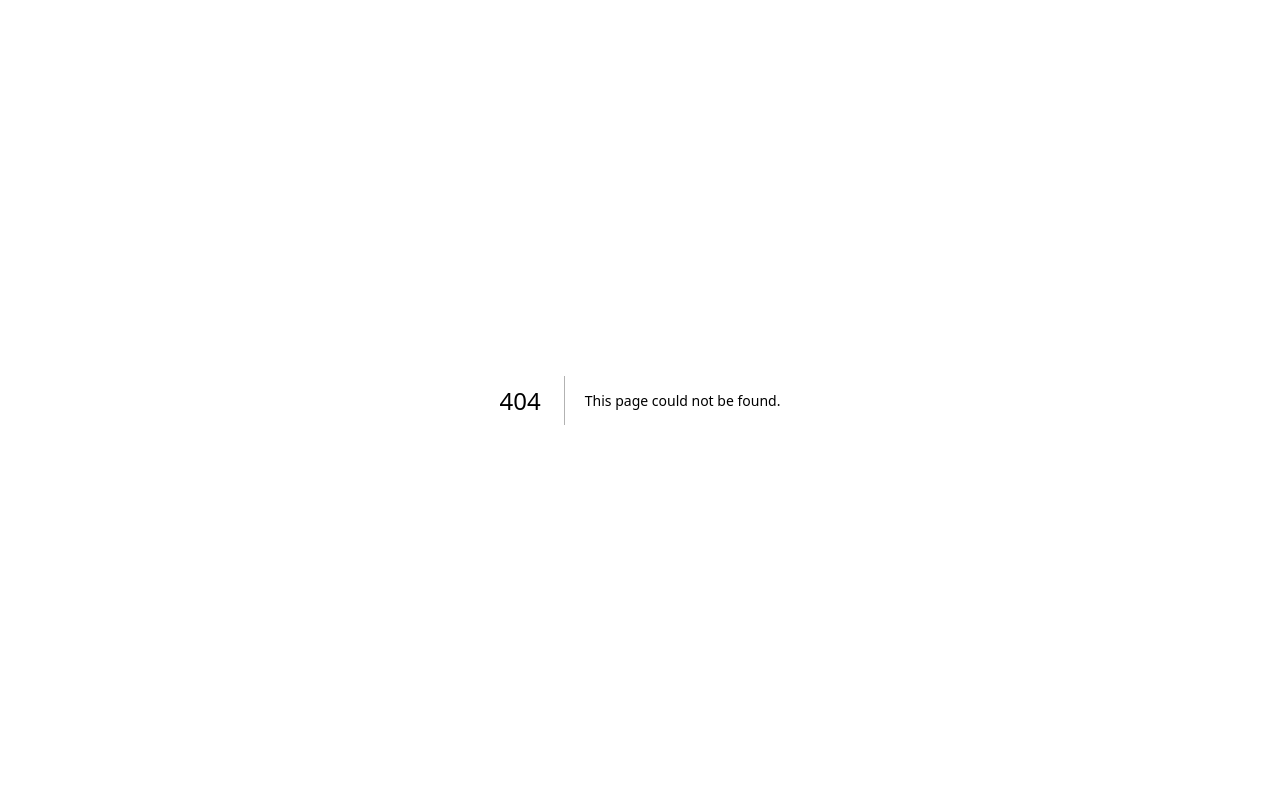
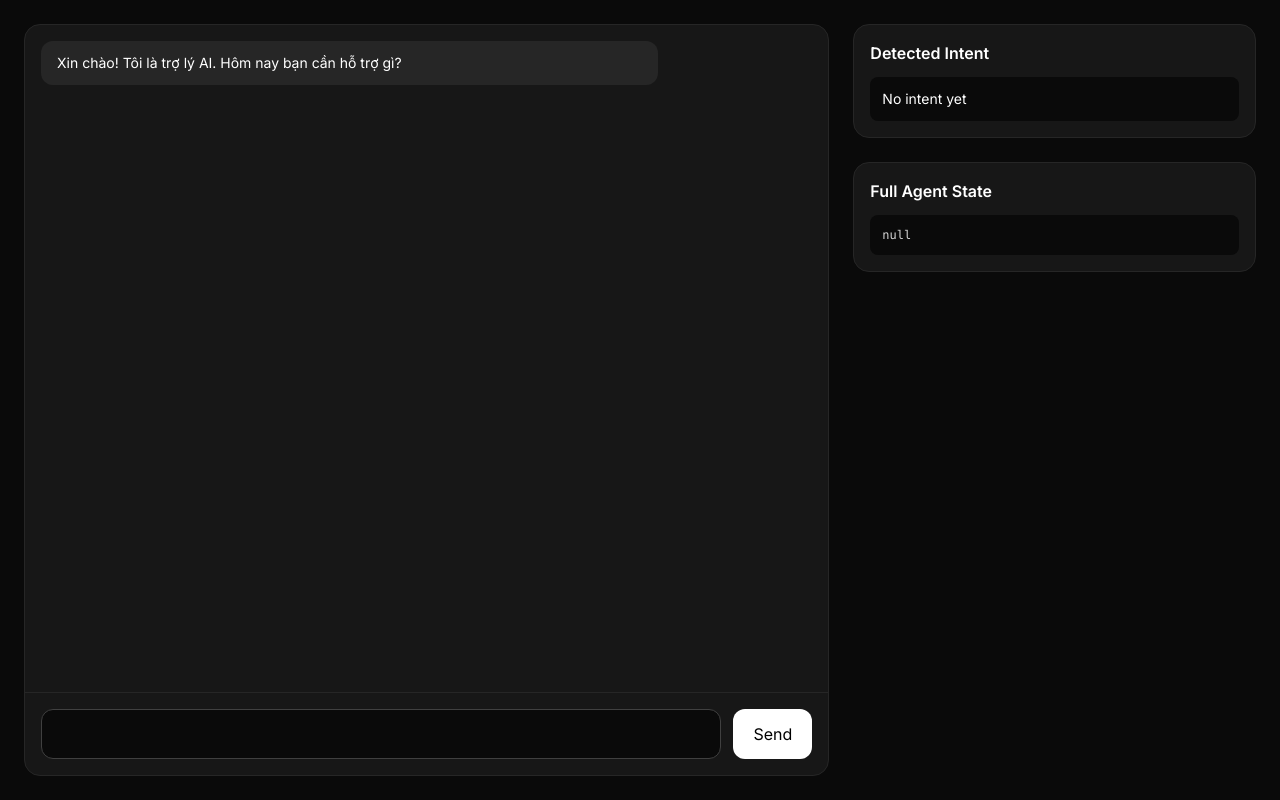
Before and after one commit to phxbinh/TrungNguyen, a Next.js app: page /parent-child-agent in a window 1280 px wide. Before the commit this address had no page. Built offline with nearby package versions, Linux system fonts and the light colour scheme.

Commit message:
Create page.tsx

```diff
--- /dev/null
+++ b/src/app/parent-child-agent/page.tsx
@@ -0,0 +1,186 @@
+'use client';
+
+import { useState } from 'react';
+import { useChat } from '@ai-sdk/react';
+
+import {
+  DefaultChatTransport,
+  type UIMessage,
+} from 'ai';
+
+import type { AgentStateType } from "@/lib/parent-child-agent/state-agent-child";
+
+const initialMessages: UIMessage[] = [
+  {
+    id: 'welcome',
+    role: 'assistant',
+    parts: [
+      {
+        type: 'text',
+        text: 'Xin chào! Tôi là trợ lý AI. Hôm nay bạn cần hỗ trợ gì?',
+      },
+    ],
+  },
+];
+/*
+type AgentState = {
+  input: string;
+  intent?: string;
+  products?: any[];
+  product?: any;
+  docs?: any[];
+  answer?: string;
+}; */
+type AgentState = AgentStateType;
+
+function isAgentStatePart(
+  part: any
+): part is { type: 'data-state'; data: { state: AgentState } } {
+  return (
+    part?.type === 'data-state' &&
+    typeof part?.data === 'object' &&
+    part.data !== null &&
+    'state' in part.data
+  );
+}
+
+
+export default function HomePage() {
+  const [agentState, setAgentState] = useState<AgentState | null>(null);
+
+  const { messages, sendMessage, status } = useChat({
+    transport:
+      new DefaultChatTransport({
+        api: '/api/parent-child-agent',
+      }),
+
+    onData: (part) => {
+      if (isAgentStatePart(part)) {
+        setAgentState(part.data.state);
+      }
+    },
+    messages: initialMessages,
+  });
+
+  const loading = status === 'submitted' || status === 'streaming';
+
+  async function handleSend(value: string) {
+    if (!value.trim()) return;
+
+    sendMessage({
+      role: 'user',
+      parts: [{ type: 'text', text: value }],
+    });
+  }
+
+  return (
+    <main className="min-h-screen bg-neutral-950 text-white">
+      <div className="mx-auto grid min-h-screen max-w-7xl grid-cols-1 gap-6 p-6 lg:grid-cols-[2fr_1fr]">
+
+        {/* Left */}
+        <ChatPanel
+          messages={messages}
+          loading={loading}
+          onSend={handleSend}
+        />
+
+        {/* Right */}
+        <Sidebar agentState={agentState} />
+      </div>
+    </main>
+  );
+}
+
+function ChatPanel({
+  messages,
+  loading,
+  onSend,
+}: {
+  messages: UIMessage[];
+  loading: boolean;
+  onSend: (value: string) => void;
+}) {
+  const [input, setInput] = useState('');
+
+  return (
+    <section className="flex flex-col rounded-2xl border border-neutral-800 bg-neutral-900">
+      <div className="flex-1 space-y-4 overflow-y-auto p-4">
+        {messages.map((message) => {
+          const text =
+            message.parts
+              ?.filter((p) => p.type === 'text')
+              .map((p) => p.text)
+              .join('') ?? '';
+
+          return (
+            <div
+              key={message.id}
+              className={`max-w-[80%] rounded-xl px-4 py-3 ${
+                message.role === 'user'
+                  ? 'ml-auto bg-blue-600'
+                  : 'bg-neutral-800'
+              }`}
+            >
+              <p className="text-sm whitespace-pre-wrap">{text}</p>
+            </div>
+          );
+        })}
+
+        {loading && (
+          <div className="w-fit rounded-xl bg-neutral-800 px-4 py-3 text-sm text-neutral-400">
+            Running graph...
+          </div>
+        )}
+      </div>
+
+      <div className="border-t border-neutral-800 p-4">
+        <div className="flex gap-3">
+          <input
+            value={input}
+            onChange={(e) => setInput(e.target.value)}
+            className="flex-1 rounded-xl border border-neutral-700 bg-neutral-950 px-4 py-3"
+          />
+
+          <button
+            onClick={() => {
+              onSend(input);
+              setInput('');
+            }}
+            disabled={loading}
+            className="rounded-xl bg-white px-5 py-3 text-black"
+          >
+            Send
+          </button>
+        </div>
+      </div>
+    </section>
+  );
+}
+
+function Sidebar({ agentState }: { agentState: AgentState | null }) {
+  return (
+    <section className="space-y-6">
+      <div className="rounded-2xl border border-neutral-800 bg-neutral-900 p-4">
+        <h2 className="mb-3 font-semibold">Detected Intent</h2>
+
+        <div className="rounded-lg bg-neutral-950 p-3 text-sm">
+          {agentState?.intent || 'No intent yet'}
+        </div>
+
+{/*
+<div className="rounded-lg bg-neutral-950 p-3 text-sm">
+  {JSON.stringify(agentState?.intents ?? [], null, 2)}
+</div>
+*/}
+
+      </div>
+
+      <div className="rounded-2xl border border-neutral-800 bg-neutral-900 p-4">
+        <h2 className="mb-3 font-semibold">Full Agent State</h2>
+        <pre className="max-h-[500px] overflow-auto rounded-lg bg-neutral-950 p-3 text-xs text-neutral-300">
+          {JSON.stringify(agentState, null, 2)}
+        </pre>
+      </div>
+    </section>
+  );
+}
```
